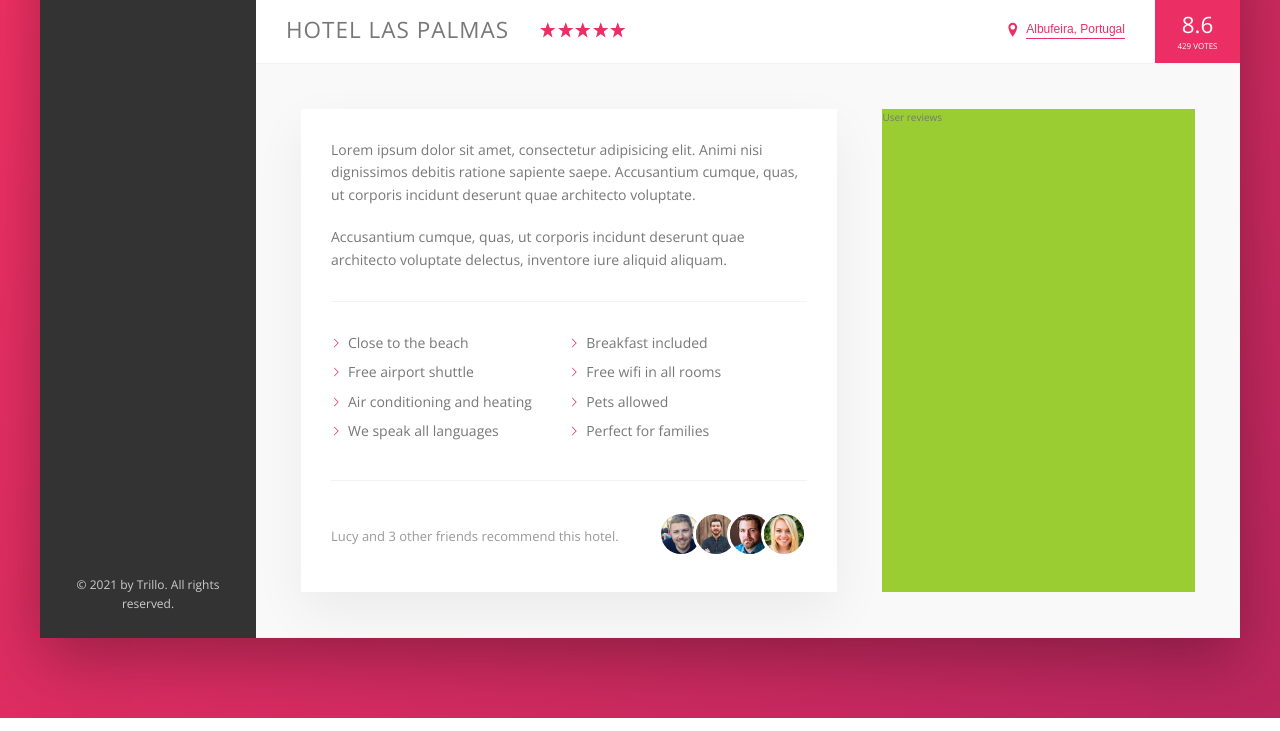
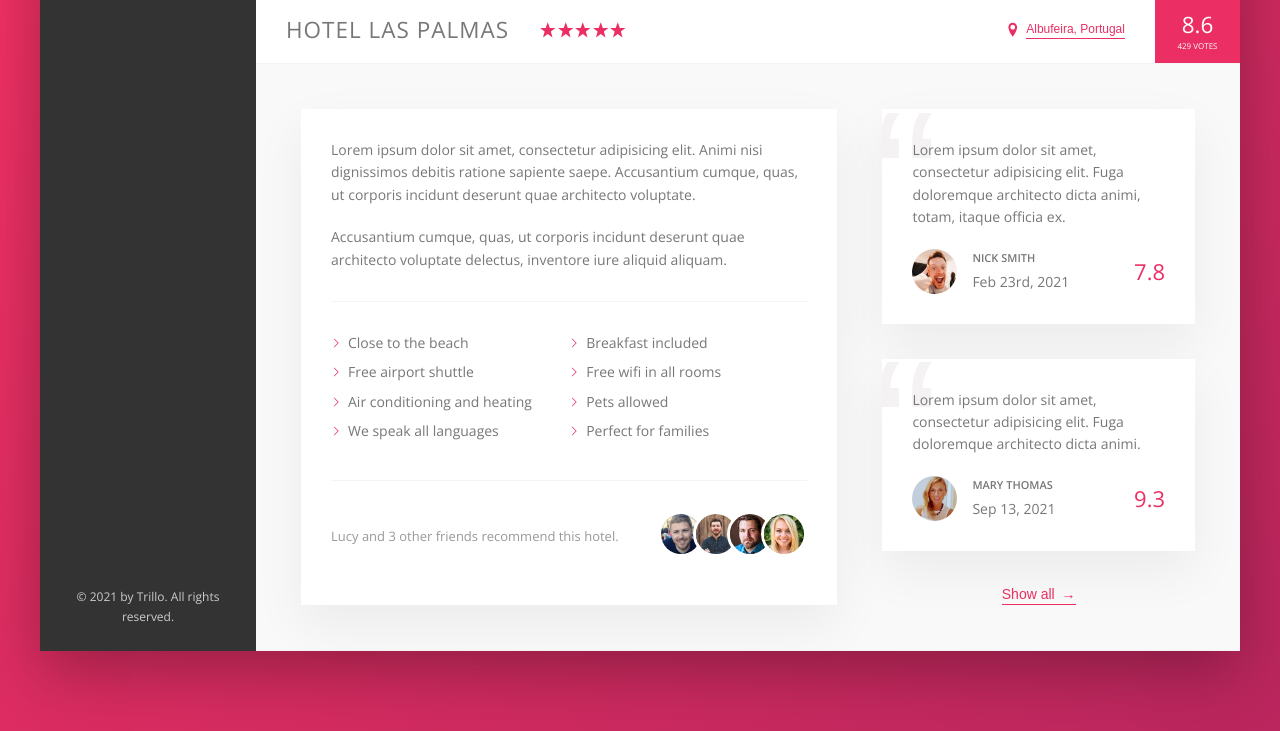
Before and after one commit to MnqobiSB/trillo-project-css-flexbox, a website: page index.html in a window 1280 px wide. Shown: the part 538-1269 px from the top of the page. Drawn offline with nearby package versions, Linux system fonts and the light colour scheme.

Commit message:
Building the User Reviews Section

```diff
--- a/index.html
+++ b/index.html
@@ -171,7 +171,37 @@
             </div>
 
             <div class="user-reviews">
-              User reviews
+              <figure class="review">
+                <blockquote class="review__text">
+                  Lorem ipsum dolor sit amet, consectetur adipisicing elit. Fuga doloremque architecto dicta animi, totam, itaque officia ex.
+                </blockquote>
+                <figcaption class="review__user">
+                  <img src="./img/user-1.jpg" alt="User 1" class="review__photo">
+                  <div class="review__user-box">
+                    <p class="review__user-name">Nick Smith</p>
+                    <p class="review__user-date">Feb 23rd, 2021</p>
+                  </div>
+                  <div class="review__rating">7.8</div>
+                </figcaption>
+              </figure>
+
+              <figure class="review">
+                <blockquote class="review__text">
+                  Lorem ipsum dolor sit amet, consectetur adipisicing elit. Fuga doloremque architecto dicta animi.
+                </blockquote>
+                <figcaption class="review__user">
+                  <img src="./img/user-2.jpg" alt="User 2" class="review__photo">
+                  <div class="review__user-box">
+                    <p class="review__user-name">Mary Thomas</p>
+                    <p class="review__user-date">Sep 13, 2021</p>
+                  </div>
+                  <div class="review__rating">9.3</div>
+                </figcaption>
+              </figure>
+
+              <button class="btn-inline">
+                Show all <span>&rarr;</span>
+              </button>
             </div>
           </div>
         </main>
--- a/sass/_components.scss
+++ b/sass/_components.scss
@@ -271,8 +271,17 @@
 	cursor: pointer;
 	transition: all .2s;
 
+	& span {
+		margin-left: 3px;
+		transition: margin-left .2s;
+	}
+
 	&:hover {
 		color: var(--color-grey-dark-1);
+
+		span {
+			margin-left: 8px;
+		}
 	}
 
 	&:focus {
@@ -367,3 +376,66 @@
 		}
 	}
 }
+
+////////////////////////////////////////
+// REVIEWS
+.review {
+	background-color: #fff;
+	box-shadow: var(--shadow-light);
+	padding: 3rem;
+	margin-bottom: 3.5rem;
+	position: relative;
+	overflow: hidden;
+
+	&__text {
+		margin-bottom: 2rem;
+		z-index: 10;
+		position: relative;
+	}
+
+	&__user {
+		display: flex;
+		align-items: center;
+	}
+
+	&__photo {
+		height: 4.5rem;
+		width: 4.5rem;
+		border-radius: 50%;
+		margin-right: 1.5rem;
+	}
+
+	&__user-box {
+		margin-right: auto;
+	}
+
+	&__user-name {
+		font-size: 1.1rem;
+		font-weight: 600;
+		text-transform: uppercase;
+		margin-bottom: .4rem;
+	}
+
+	&__user-date {
+		font-size: 1rem;
+		font-size: var(--color-grey-dark-3);
+	}
+
+	&__rating {
+		color: var(--color-primary);
+		font-size: 2.2rem;
+		font-weight: 300;
+	}
+
+	&::before {
+		content: '\201C';
+		position: absolute;
+		top: -2.75rem;
+		left: -1rem;
+		line-height: 1;
+		font-size: 20rem;
+		color: var(--color-grey-light-2);
+		font-family: sans-serif;
+		z-index: 1;
+	}
+}
--- a/sass/_layout.scss
+++ b/sass/_layout.scss
@@ -37,6 +37,7 @@
 }
 
 .detail {
+	font-size: 1.4rem;
 	display: flex;
 	padding: 4.5rem;
 	background-color: var(--color-grey-light-1);
@@ -44,7 +45,6 @@
 }
 
 .description {
-	font-size: 1.4rem;
 	background-color: #fff;
 	box-shadow: var(--shadow-light);
 	padding: 3rem;
@@ -53,6 +53,9 @@
 }
 
 .user-reviews {
-	background-color: yellowgreen;
 	flex: 1;
+
+	display: flex;
+	flex-direction: column;
+	align-items: center;
 }
```
Also changed, not shown: css/style.css.
